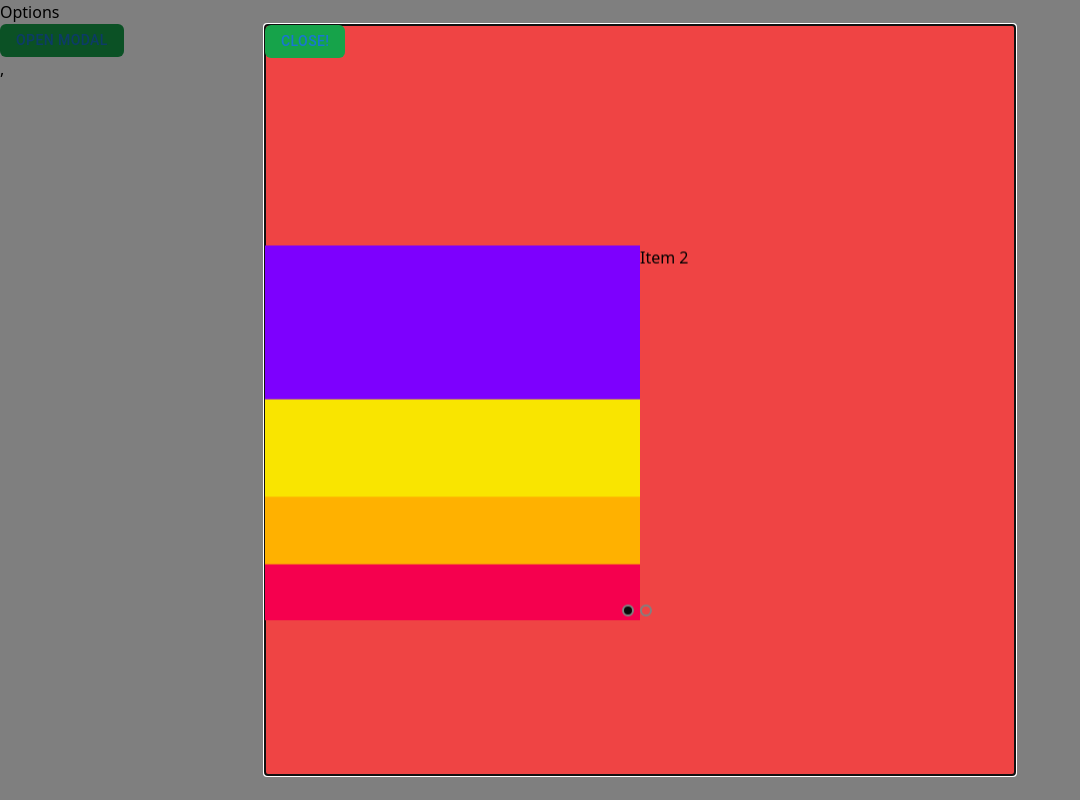
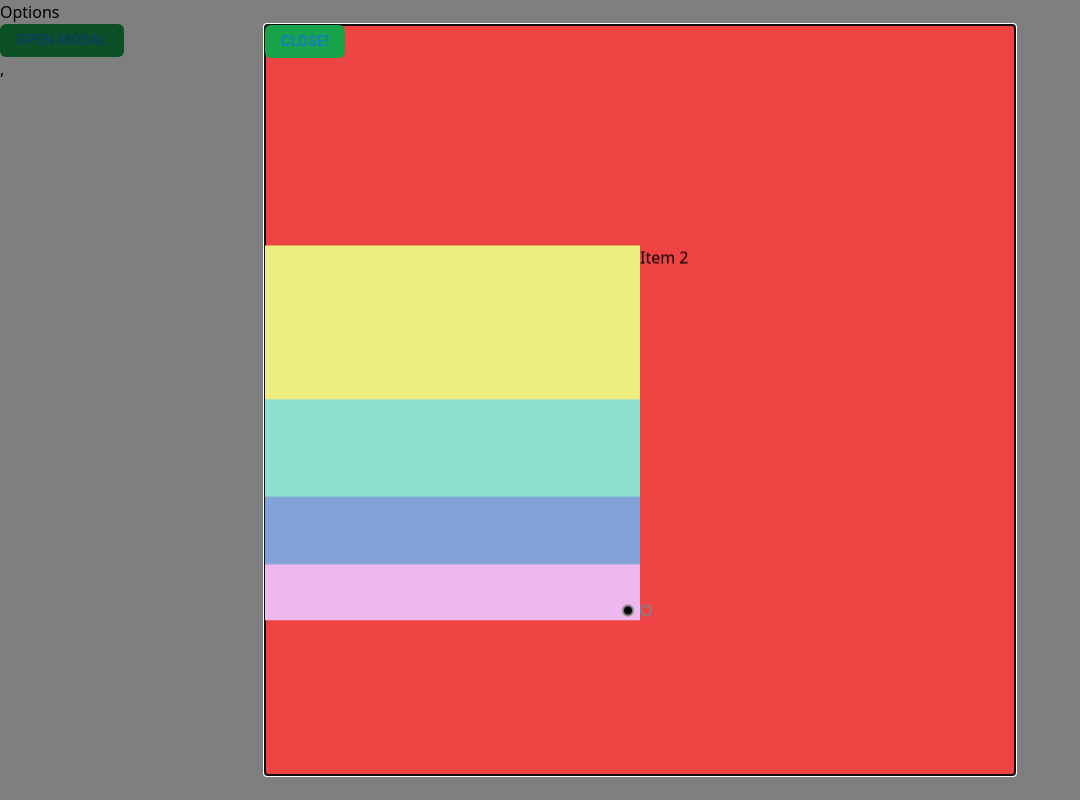
Before and after one commit to mckenzie-morris/Warboat, a React app: page /options in a window 1280 px wide. Shown: the whole page, without its empty margins (0-1080 px from the left). Built offline with nearby package versions, Linux system fonts and the light colour scheme; what @designbycode/tailwindcss-text-shadow, fluid-tailwind would draw is missing.

Commit message:
Carousel changed slightly 12/20/24

```diff
--- a/src/components/Carousel.jsx
+++ b/src/components/Carousel.jsx
@@ -1,6 +1,7 @@
 import Carousel from "react-multi-carousel";
 import "react-multi-carousel/lib/styles.css";
 import testImg from "../assets/test.png";
+import pastel from "../assets/pastel.png";
 
 const responsive = {
   desktop: {
@@ -38,9 +39,7 @@ export default () => {
       dotListClass="custom-dot-list-style"
       itemClass="carousel-item-padding-40-px"
     >
-        <div>
-          <img src={testImg} alt="My Image" />
-        </div>
+      <div><img src={pastel} alt="My Image" /></div>
       <div>Item 2</div>
       <div>Item 3</div>
       <div>Item 4</div>
```
Also changed, not shown: src/assets/pastel.png (added), 2 other files (tests, documents, lock files or other folders). Lines whose indentation alone changed are shown as unchanged.
